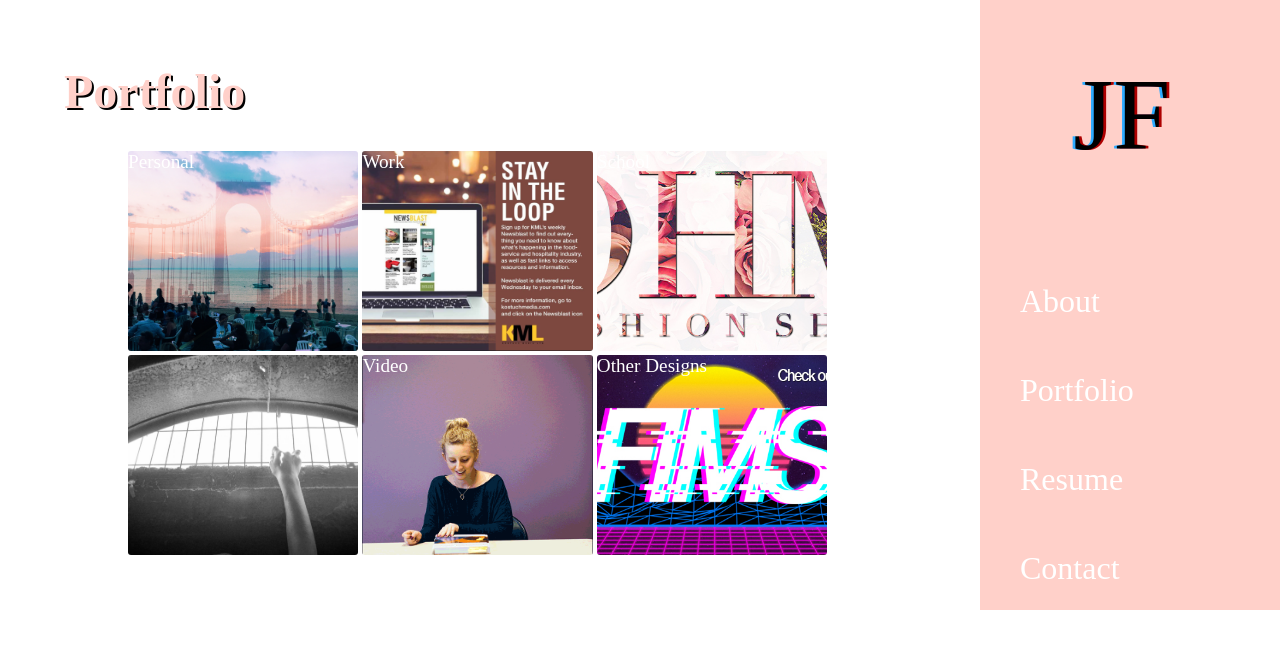
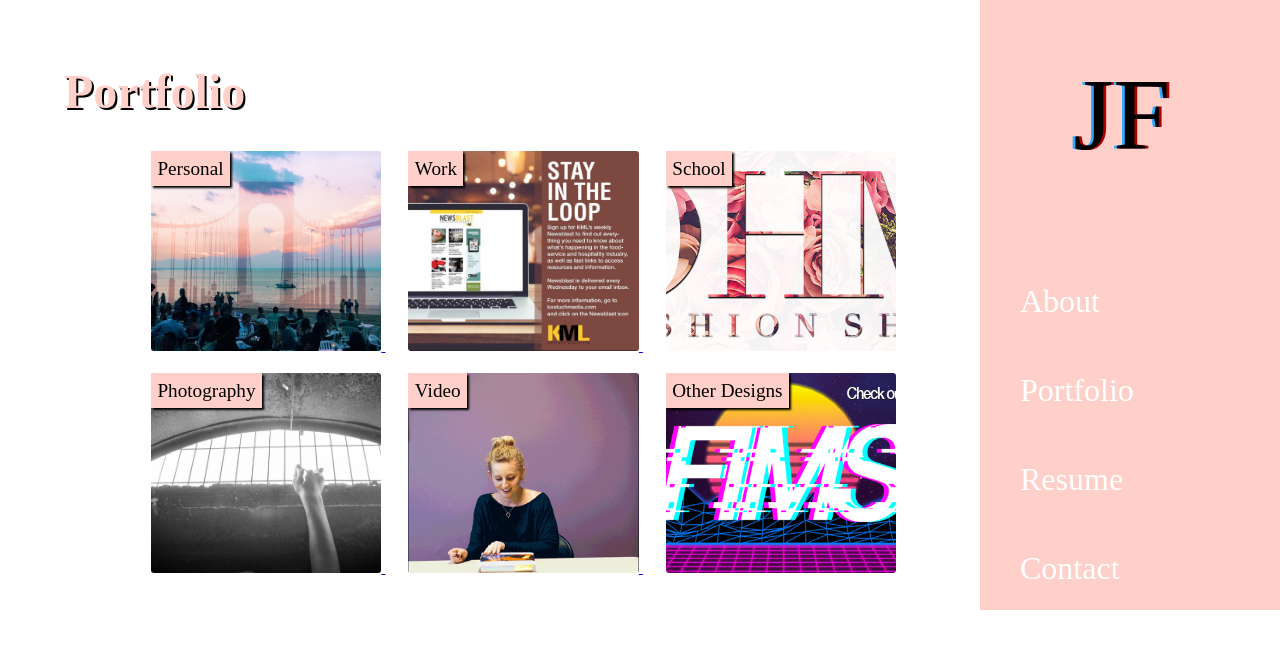
Before and after one commit to jaclynflomen/flomen_jaclyn_portfolio, a PHP site: page /portfolio.html in a window 1280 px wide. Shown: the top 649 px of the page. Run offline with PHP 8.4, Linux system fonts and the light colour scheme.

Commit message:
adding initial pictures and pages for those

```diff
--- a/css/main.css
+++ b/css/main.css
@@ -253,15 +253,9 @@ body#page1 {
   clear: left;
   margin-left: 10%; }
 
-#portfolio_container div {
+.pics_cont {
+  margin-left: 2%;
   display: inline; }
-
-#portfolio_container div:hover {
-  opacity: 0.5; }
-
-.pics_cont {
-  margin-left: 10%;
-  margin-left: 0%; }
 
 .pics_cont img {
   width: 20%;
@@ -269,11 +263,17 @@ body#page1 {
   object-fit: cover;
   border-radius: 3px; }
 
+.pics_cont img:hover {
+  opacity: 0.25; }
+
 #portfolio_container label {
   font-size: 120%;
   align-content: center;
   position: absolute;
-  color: white; }
+  color: black;
+  background-color: #FFD0C9;
+  box-shadow: 2px 2px 2px black;
+  padding: 0.5%; }
 
 #page3body {
   clear: left;
--- a/portfolio.html
+++ b/portfolio.html
@@ -24,35 +24,39 @@
     <h1 class="headerName">Portfolio</h1>
 
     <div id="portfolio_container">
-        <div id="personal" class="pics_cont">
+        <div id="personal" class="pics_cont"><a href="portfolio_personal.html">
             <label>Personal</label>
             <img src="images/Personal/img_7317.jpg">
+        </a></div>
+
+        <div id="work" class="pics_cont"><a href="portfolio_work.html">
+            <label>Work</label>
+            <img src="images/Work/screen-shot-2018-07-11-at-1-19-17-am-e1531286473873.png">
+        </a></div>
+
+        <div id="school" class="pics_cont"><a href="portfolio_school.html">
+            <label>School </label>
+            <img src="images/School/ohm_intro_banner_3.jpg">
+        </a></div>
+
+        <div id="desktopBreak">
+        <br>
         </div>
 
-        <div id="work" class="pics_cont">
-            <label>Work</label>
-            <img src="images/Work/screen-shot-2018-07-11-at-1-19-17-am-e1531286473873.png">
-        </div>
+        <div id="Photography" class="pics_cont"><a href="portfolio_photography.html">
+            <label>Photography</label>
+            <img src="images/Photography/jaclynflomenportfolio-5.jpg">
+        </a></div>
 
-        <div id="school" class="pics_cont">
-            <label>School </label>
-            <img src="images/School/ohm_intro_banner_3.jpg">
-        </div>
-
-        <div id="Photography" class="pics_cont">
-                <label>Photography</label>
-                <img src="images/Photography/jaclynflomenportfolio-5.jpg">
-        </div>
-
-        <div id="video" class="pics_cont">
+        <div id="video" class="pics_cont"><a href="portfolio_video.html">
             <label>Video</label>
             <img src="images/Video/jaclynloganvas1020.gif">
-        </div>
+        </a></div>
 
-        <div id="other" class="pics_cont">
+        <div id="other" class="pics_cont"><a href="portfolio_other.html">
             <label>Other Designs</label>
             <img src="images/Other/fims_banner.jpg">
-        </div>
+        </a> </div>
 
 
     </div>
--- a/sass/modules/_portfolio.scss
+++ b/sass/modules/_portfolio.scss
@@ -3,17 +3,9 @@
     margin-left: 10%;
 }
 
-#portfolio_container div {
+.pics_cont {
+    margin-left: 2%;
     display: inline;
-}
-
-#portfolio_container div:hover {
-    opacity: 0.5;
-}
-
-.pics_cont {
-    margin-left: 10%;
-    margin-left: 0%;
 }
 
 .pics_cont img {
@@ -23,9 +15,16 @@
     border-radius: 3px;
 }
 
+.pics_cont img:hover {
+    opacity: 0.25;
+}
+
 #portfolio_container label {
     font-size: 120%;
     align-content: center;
     position: absolute;
-    color: white;
+    color: black;
+    background-color: #FFD0C9;
+    box-shadow: 2px 2px 2px black;
+    padding: 0.5%;
 }
```
Also changed, not shown: portfolio_other.html (added), portfolio_personal.html (added), portfolio_photography.html (added), portfolio_school.html (added), portfolio_video.html (added), portfolio_work.html (added), 1 other file.
